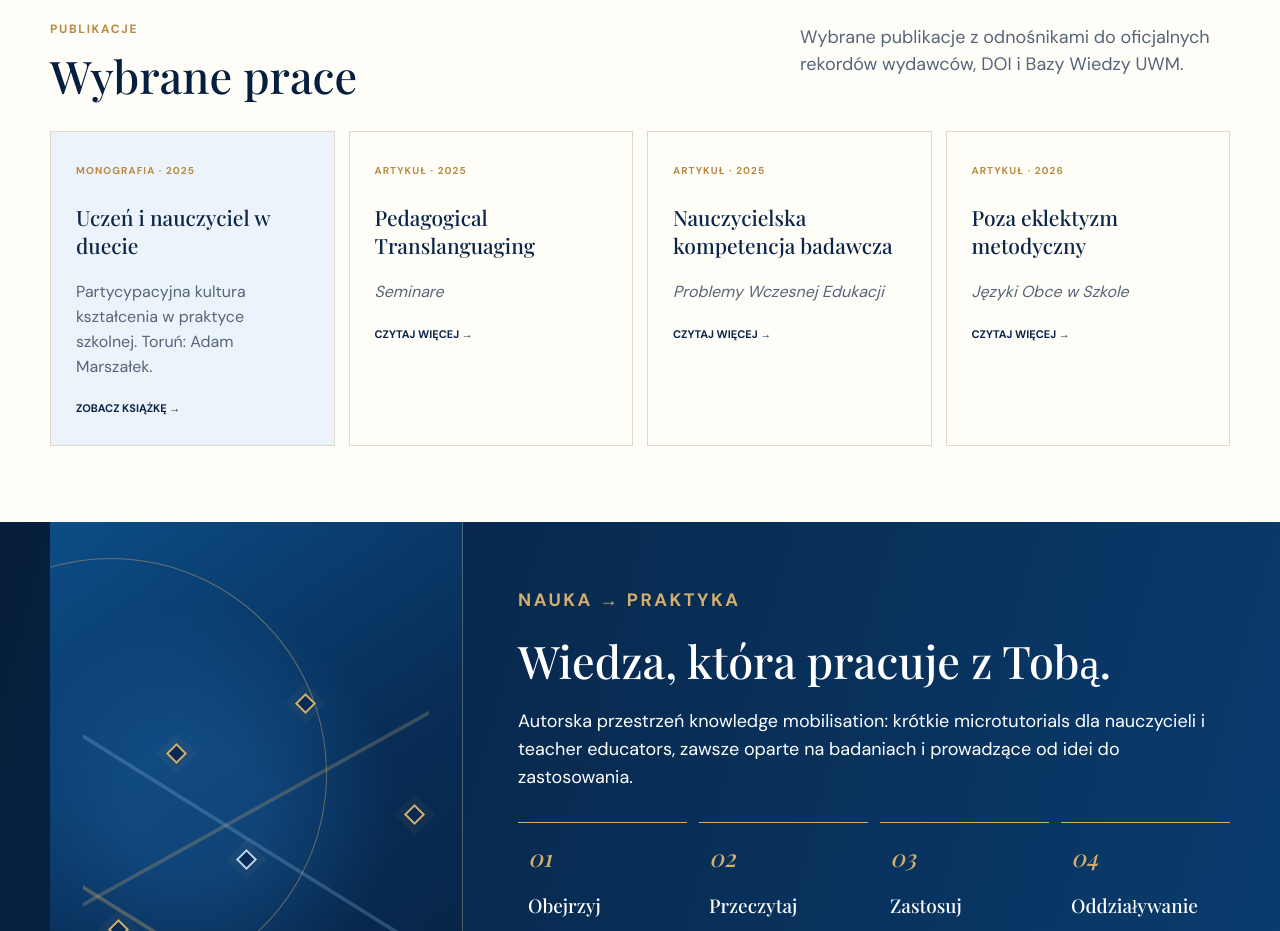
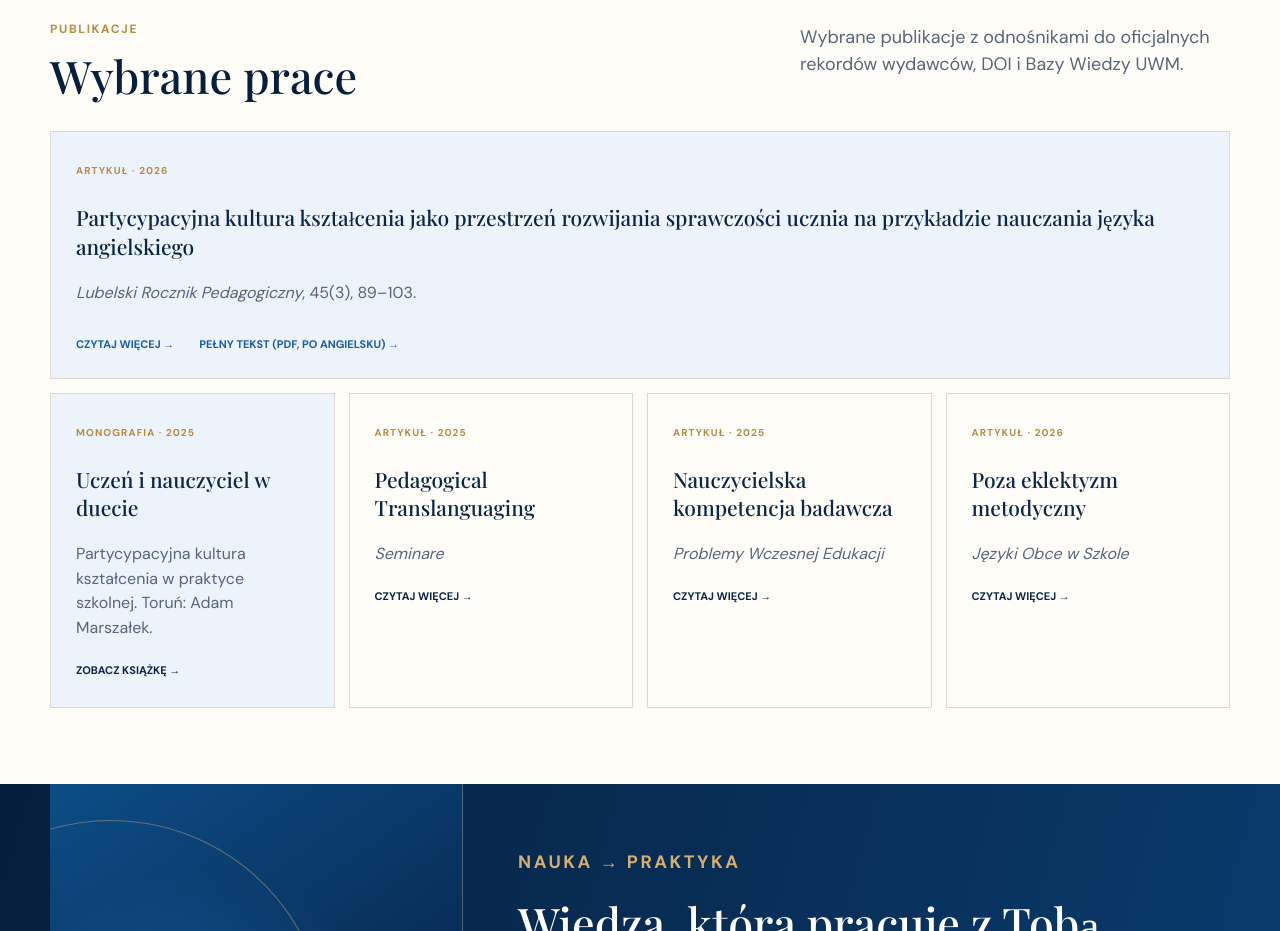
Before and after one commit to Ania-Sa/annasarbiewska-site, a plain HTML site: page index.html in a window 1280 px wide. Shown: the part 3520-4451 px from the top of the page. Drawn offline with nearby package versions, Linux system fonts and the light colour scheme; a web font is replaced by a local one.

Commit message:
Add 2026 participatory culture and student agency article to publications

```diff
--- a/index.html
+++ b/index.html
@@ -153,6 +153,12 @@
       <p>Wybrane publikacje z odnośnikami do oficjalnych rekordów wydawców, DOI i Bazy Wiedzy UWM.</p>
     </div>
     <div class="pub-grid">
+      <article class="pub featured" style="grid-column:1 / -1">
+        <span class="type">Artykuł · 2026</span>
+        <h3>Partycypacyjna kultura kształcenia jako przestrzeń rozwijania sprawczości ucznia na przykładzie nauczania języka angielskiego</h3>
+        <p><em>Lubelski Rocznik Pedagogiczny</em>, 45(3), 89–103.</p>
+        <div class="profile-links"><a href="https://doi.org/10.17951/lrp.2026.45.3.89-103" target="_blank" rel="noopener">Czytaj więcej →</a><a href="https://journals.umcs.pl/lrp/article/download/21080/13747" target="_blank" rel="noopener">Pełny tekst (PDF, po angielsku) →</a></div>
+      </article>
       <article class="pub featured">
         <span class="type">Monografia · 2025</span>
         <h3>Uczeń i nauczyciel w duecie</h3>
```
Also changed, not shown: en/index.html (+6 -0 lines).
